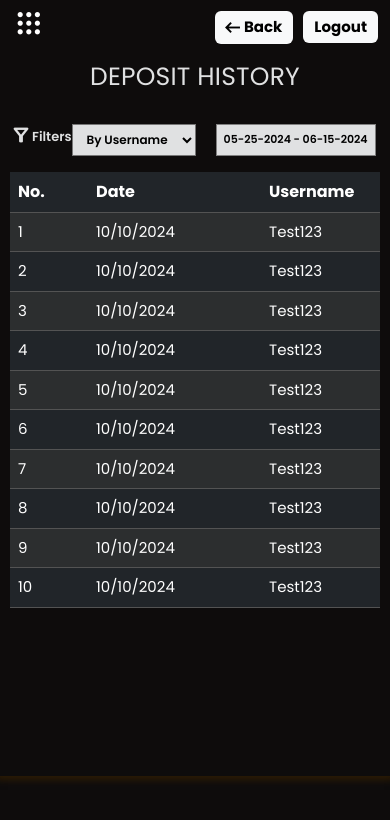
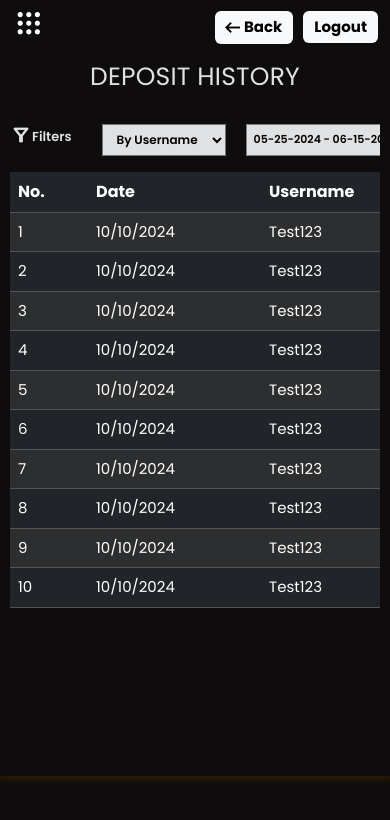
Before and after one commit to Anshita760/betting, a React (Create React App) app: page /DepositHistory in a window 390 px wide. Shown: the top 820 px of the page. Built offline with nearby package versions, Linux system fonts and the light colour scheme.

Commit message:
minor responsive

```diff
--- a/src/CSS/depositHistory.css
+++ b/src/CSS/depositHistory.css
@@ -27,7 +27,6 @@
     display: flex;
     align-items: flex-start;
     justify-content: space-between;
-    row-gap: 10px;
     padding: 1.5rem 0rem 1rem;
     color: #e0e1e2;
 }
@@ -45,7 +44,6 @@
     margin: 0;
 }
 .user-filling-select{
-    width: 100%;
     display: flex;
     gap: 20px;
     overflow-x: auto;
@@ -161,6 +159,10 @@
     .deposit-heading h1{
         font-size: 25px;
     }
+    .deposit-table-panel{
+        column-gap: 30px;
+        row-gap: 10px;
+    }
     .select-option{
         padding: 4px 10px;
     }
@@ -184,5 +186,4 @@
     .deposit-table-panel{
         flex-direction: column;
     }
-
 }
--- a/src/CSS/withdrawHistory.css
+++ b/src/CSS/withdrawHistory.css
@@ -45,7 +45,6 @@
     margin: 0;
 }
 .user-filling-select{
-    width: 100%;
     display: flex;
     gap: 20px;
     overflow-x: auto;
@@ -148,13 +147,13 @@
         font-size: 25px;
     }
     .withdraw-table-panel{
-        gap: 30px;
+        row-gap: 10px;
+        column-gap: 30px;
     }
     .select-option{
         padding: 4px 10px;
     }
     .rs-picker-popup{
-        /* width: 260px; */
         overflow-x: auto;
     }
     .rs-input-group{
@@ -182,6 +181,8 @@
     }
     .withdraw-table-panel{
         flex-direction: column;
-        gap: 10px;
+    }
+    .user-filling-select{
+        width: 100%;
     }
 }
```
